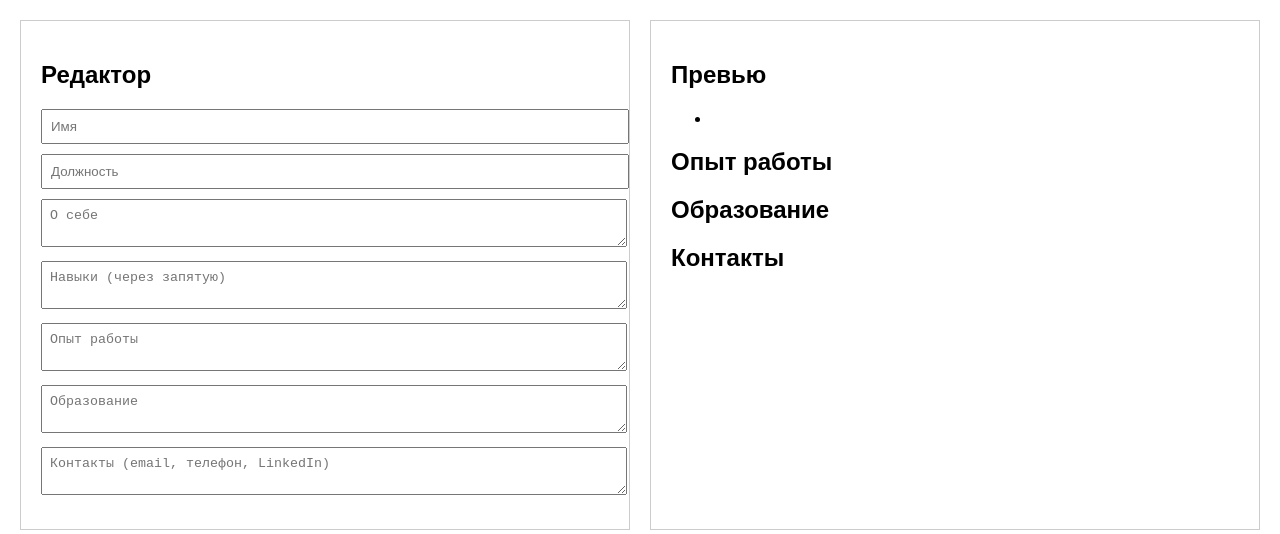
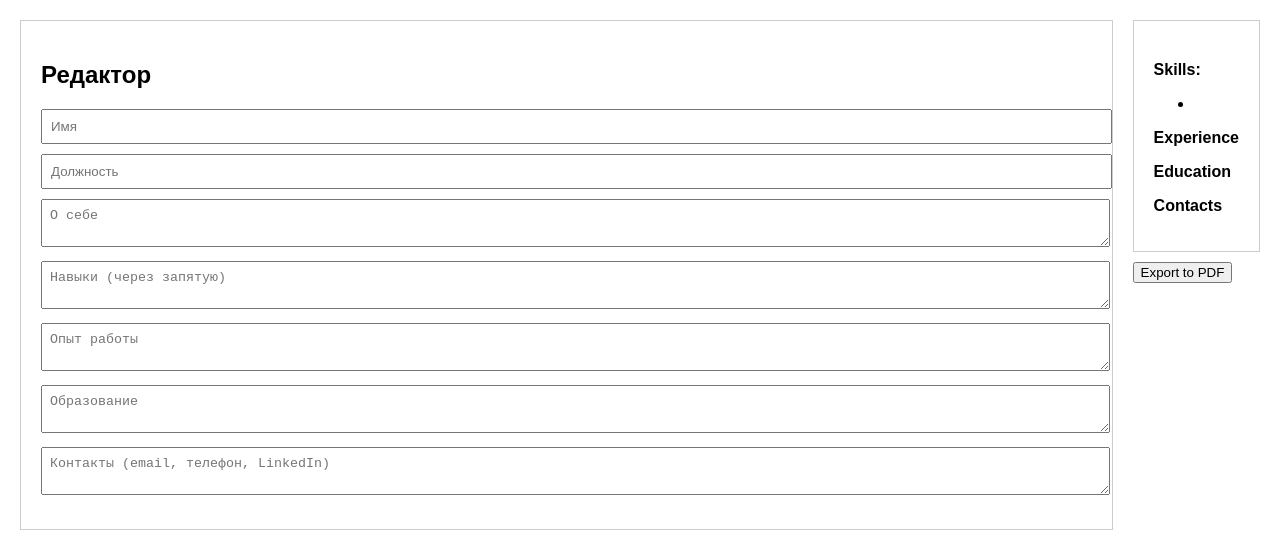
Before and after one commit to maestrotype/resume-editor, a React (Create React App) app: page / in a window 1280 px wide. Shown: the top 534 px of the page. Built offline with nearby package versions, Linux system fonts and the light colour scheme.

Commit message:
change library

```diff
--- a/package.json
+++ b/package.json
@@ -3,6 +3,7 @@
   "version": "1.0.0",
   "private": true,
   "dependencies": {
+    "html2pdf.js": "^0.10.3",
     "react": "^18.2.0",
     "react-dom": "^18.2.0",
     "react-scripts": "5.0.1"
--- a/src/App.js
+++ b/src/App.js
@@ -1,6 +1,7 @@
-import React, { useState } from "react";
+import React, { useRef, useState } from "react";
 import ResumeEditor from "./components/ResumeEditor";
 import ResumePreview from "./components/ResumePreview";
+import html2pdf from "html2pdf.js";
 
 function App() {
   const [data, setData] = useState({
@@ -13,10 +14,35 @@ function App() {
     contacts: ""
   });
 
+  const previewRef = useRef();
+
+  const handleDownloadPDF = () => {
+    if (!previewRef.current) {
+      console.error("Preview element not found");
+      return;
+    }
+
+    html2pdf()
+      .from(previewRef.current)
+      .set({
+        margin: 10,
+        filename: "My_Resume.pdf",
+        image: { type: "jpeg", quality: 0.98 },
+        html2canvas: { scale: 2 },
+        jsPDF: { unit: "mm", format: "a4", orientation: "portrait" },
+      })
+      .save();
+  };
+
   return (
     <div className="app">
       <ResumeEditor data={data} setData={setData} />
-      <ResumePreview data={data} />
+      <div>
+        <ResumePreview ref={previewRef} data={data} />
+        <button onClick={handleDownloadPDF} style={{ marginTop: "10px" }}>
+          Export to PDF
+        </button>
+      </div>
     </div>
   );
 }
--- a/src/components/ResumePreview.jsx
+++ b/src/components/ResumePreview.jsx
@@ -1,27 +1,26 @@
-import React from "react";
+import React, { forwardRef } from "react";
 
-function ResumePreview({ data }) {
+const ResumePreview = forwardRef(({ data }, ref) => {
+
   return (
-    <div className="preview">
-      <h2>Превью</h2>
-      <h3>{data.name}</h3>
-      <h4>{data.title}</h4>
+    <div className="preview" ref={ref} id="resume-preview">
+      <h2>{data.name}</h2>
+      <strong>{data.title}</strong>
       <p>{data.summary}</p>
+      <strong>Skills:</strong>
       <ul>
-        {data.skills.split(",").map((skill, idx) => (
-          <li key={idx}>{skill.trim()}</li>
+        {data.skills.split(",").map((skill, i) => (
+          <li key={i}>{skill.trim()}</li>
         ))}
       </ul>
-      <h2>Опыт работы</h2>
+      <strong>Experience</strong>
       <p>{data.experience}</p>
-
-      <h2>Образование</h2>
+      <strong>Education</strong>
       <p>{data.education}</p>
-
-      <h2>Контакты</h2>
+      <strong>Contacts</strong>
       <p>{data.contacts}</p>
     </div>
   );
-}
+});
 
 export default ResumePreview;
```
